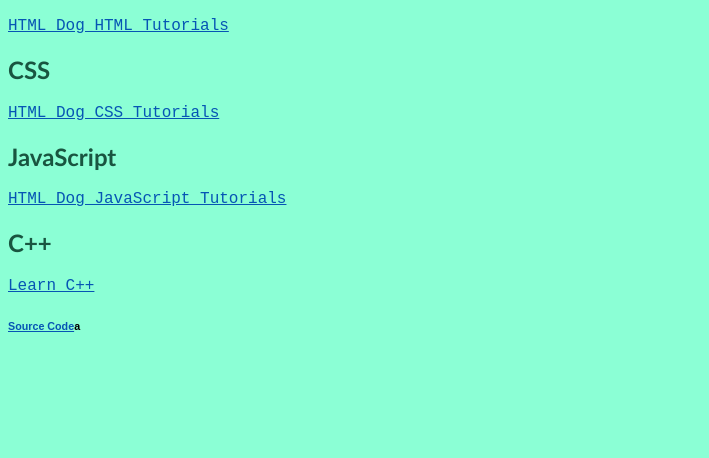
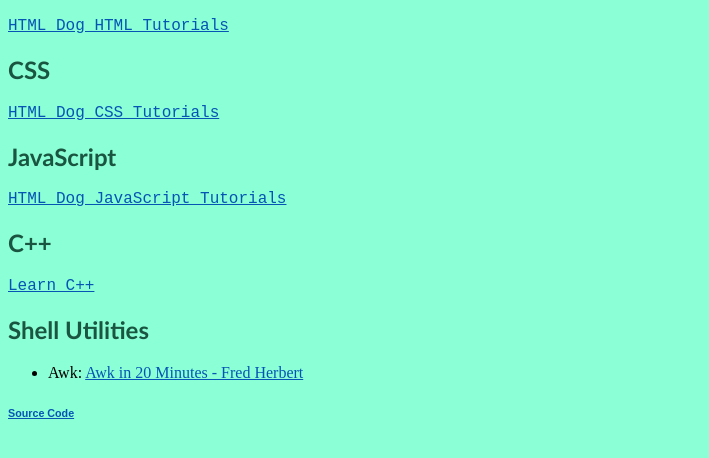
Before and after one commit to belugawales/Opinionated-Guide-to-Learning-Everything, a plain HTML site: page index.html in a window 1280 px wide. Shown: the part 114-572 px from the top of the page, without its empty margins (0-709 px from the left). Drawn offline with Linux system fonts and the light colour scheme.

Commit message:
Add awk tutorial

```diff
--- a/index.html
+++ b/index.html
@@ -18,6 +18,10 @@
     <p><a href="https://htmldog.com/guides/javascript/">HTML Dog JavaScript Tutorials</a></p>
     <H2>C++</H2>
     <p><a href="https://www.learncpp.com/">Learn C++</a></p>
-    <H6><a href="https://github.com/belugawales/Opinionated-Guide-to-Learning-Everything">Source Code</a>a</H6>
+    <h2>Shell Utilities</h2>
+    <ul>
+      <li>Awk: <a href="https://ferd.ca/awk-in-20-minutes.html">Awk in 20 Minutes - Fred Herbert</a></li>
+    </ul>
+    <H6><a href="https://github.com/belugawales/Opinionated-Guide-to-Learning-Everything">Source Code</a></H6>
   </body>
 </html>
```
